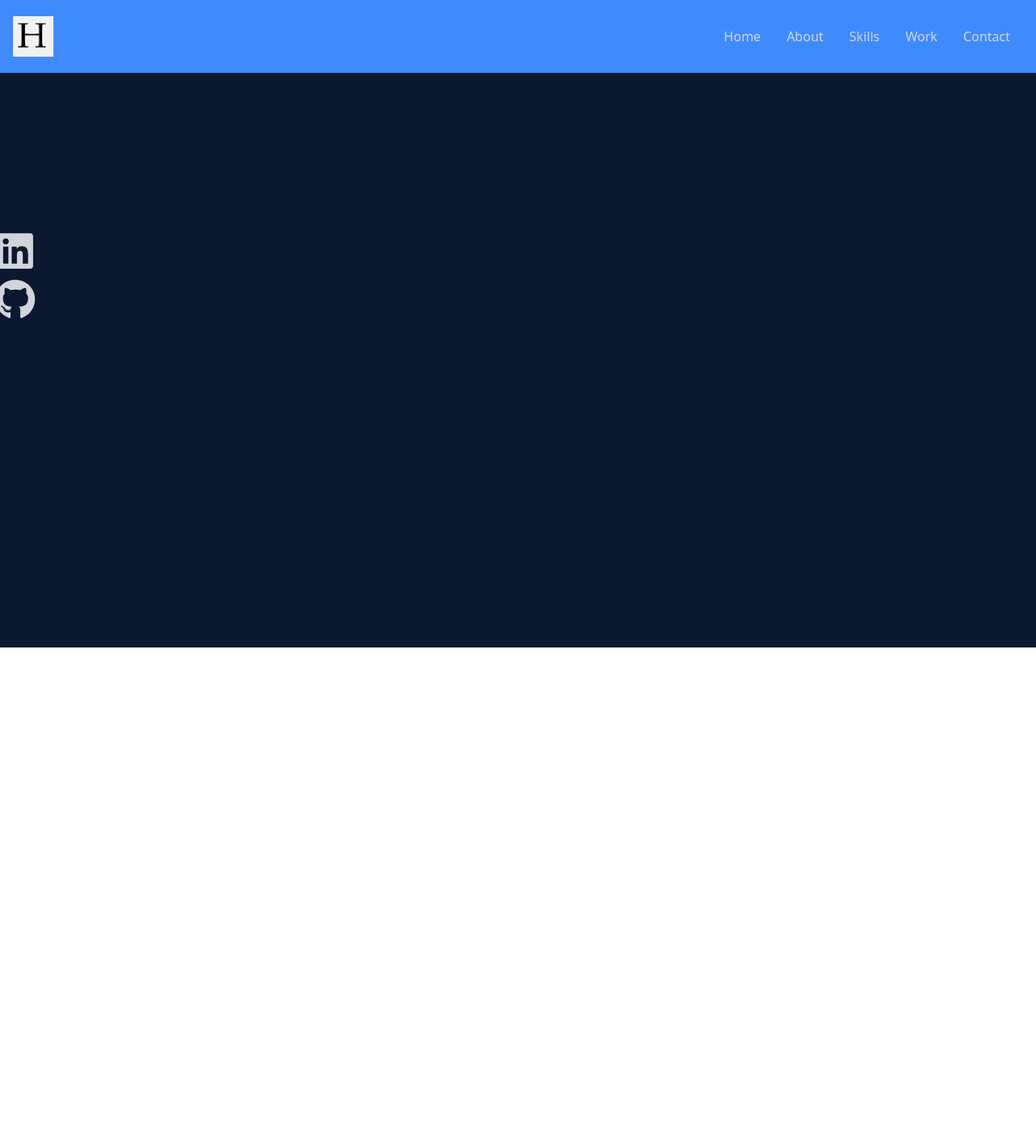
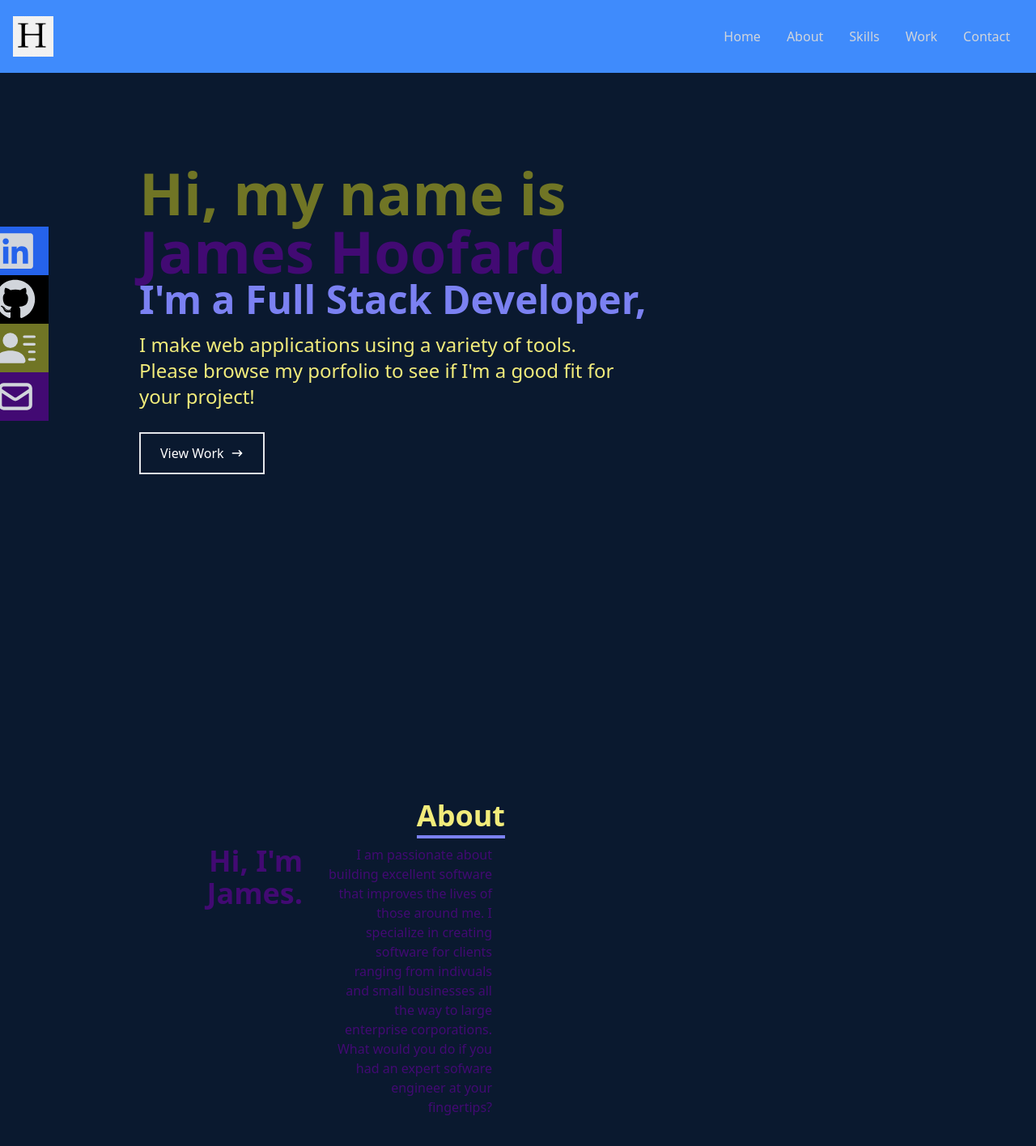
Before and after one commit to hoofmonger/newPortfolioPage, a React (Create React App) app in the folder portfolio-page/: page / in a window 1280 px wide. Shown: the top 1416 px of the page at 81% size. Before the commit the page ends 800 px from the top, so only its background shows below. Built offline with nearby package versions, Linux system fonts and the light colour scheme.

Commit message:
home now has text, about component added

```diff
--- a/portfolio-page/src/App.js
+++ b/portfolio-page/src/App.js
@@ -1,11 +1,13 @@
 import Home from "./components/Home";
 import Navbar from "./components/Navbar";
+import About from "./components/About";
 
 function App() {
   return (
     <div>
     <Navbar />
     <Home />
+    <About />
     </div>
   );
 }
--- /dev/null
+++ b/portfolio-page/src/components/About.jsx
@@ -0,0 +1,34 @@
+import React from 'react'
+
+const About = () => {
+  return (
+    <div name='about' className='w-full h-screen bg-[#0a192f] '>
+        <div className='flex flex-col justify-center items-center w-full h-full'>
+            <div className='max-w-[1000px] w-full grid grid-cols-2 gap-8'>
+                <div className='sm:text-right pb-8 pl-4'>
+                    <p className='text-4xl font-bold inline border-b-4 border-[#7b81f2] text-[#f2ec7b]'>
+                        About
+                    </p>
+                    <div className='max-w-[1000px] w-full grid sm:grid-cols-2 gap-8 px-4'>
+                        <div className='sm:text-right pt-4'>
+                            <p className=' text-4xl font-bold inline text-[#420a73]'>
+
+                            Hi, I'm James.
+                            </p>
+                        </div>
+                        <div>
+                            <p className='pt-4 text-[#420a73]'>
+                                I am passionate about building excellent software that improves the lives of those around me.
+                                I specialize in creating software for clients ranging from indivuals and small businesses all the way to large enterprise corporations.
+                                What would you do if you had an expert sofware engineer at your fingertips?
+                            </p>
+                        </div>
+                    </div>
+                </div>
+            </div>
+        </div>
+    </div>
+  )
+}
+
+export default About
--- a/portfolio-page/src/components/Home.jsx
+++ b/portfolio-page/src/components/Home.jsx
@@ -3,7 +3,22 @@ import {HiArrowNarrowRight} from 'react-icons/hi'
 
 const Home = () => {
   return (
-    <div className='bg-[#0a192f] w-full h-screen'>
+    <div name='home' className='bg-[#0a192f] w-full h-screen'>
+      <div className='max-w-[1000px] mx-auto px-8 flex flex-col justify-center h-full'>
+        <p className='text-[#707525] text-4xl sm:text-7xl font-bold'>Hi, my name is</p>
+        <h1 className='text-[#420a73] text-4xl sm:text-7xl font-extrabold'>James Hoofard</h1>
+        <h2 className='text-[#7b81f2] text-3xl sm:text-5xl font-semibold'>I'm a Full Stack Developer,</h2>
+        <p className='text-[#f2ec7b] py-4 max-w-[600px] text-2xl'>I make web applications using a variety of tools.
+          Please browse my porfolio to see if I'm a good fit for your project!
+        </p>
+        <div>
+          <button className='text-white group border-2 px-6 py-3 my-3 flex items-center hover:bg-[#2986cc] hover:border-[#2986cc]'>
+            View Work <span className='group-hover:rotate-90 duration-300 '>
+              <HiArrowNarrowRight className='ml-2'/>
+              </span>
+              </button>
+        </div>
+      </div>
 
     </div>
   )
--- a/portfolio-page/src/components/Navbar.jsx
+++ b/portfolio-page/src/components/Navbar.jsx
@@ -43,17 +43,29 @@ const Navbar = () => {
 
     {/*Social icons*/}
 
-<ul className='fixed flex-col top-[35%] left-0 hidden md:flex'>
-  <li className='w-[160px] h-[60px] flex justify-between items-center ml-[-100px] hover:ml-[-10px]'>
+<ul className='fixed flex-col top-[35%] left-0 hidden lg:flex'>
+  <li className='w-[160px] h-[60px] flex justify-between items-center ml-[-100px] hover:ml-[-10px] duration-300 bg-blue-600'>
     <a className='flex justify-between items-center w-full'
     href="https://www.linkedin.com/in/james-hoofard-ba8abb68/">
      Linkedin<FaLinkedin size={50}  />
     </a>
   </li>
-  <li className='w-[160px] h-[60px] flex justify-between items-center ml-[-100px] hover:ml-[-10px]'>
+  <li className='w-[160px] h-[60px] flex justify-between items-center ml-[-100px] hover:ml-[-10px] duration-300 bg-black'>
     <a className='flex justify-between items-center w-full'
     href="https://github.com/hoofmonger">
       Github<FaGithub size={50}/>
+    </a>
+  </li>
+  <li className='w-[160px] h-[60px] flex justify-between items-center ml-[-100px] hover:ml-[-10px] duration-300 bg-[#707525]'>
+    <a className='flex justify-between items-center w-full'
+    href="https://github.com/hoofmonger">
+      Resume<BsFillPersonLinesFill size={50}/>
+    </a>
+  </li>
+  <li className='w-[160px] h-[60px] flex justify-between items-center ml-[-100px] hover:ml-[-10px] duration-300 bg-[#420a73]'>
+    <a className='flex justify-between items-center w-full'
+    href="https://github.com/hoofmonger">
+      Email<HiOutlineMail size={50}/>
     </a>
   </li>
 </ul>
```
